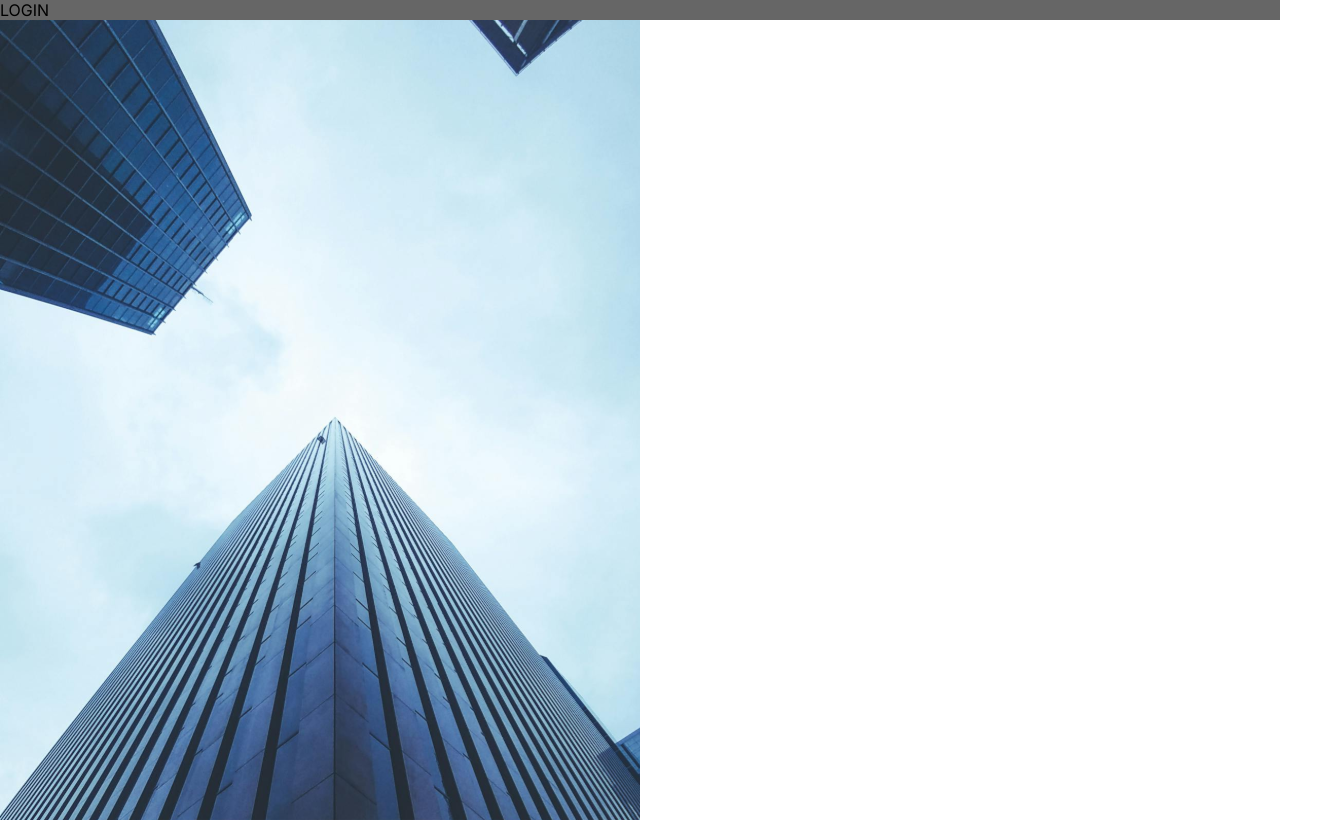
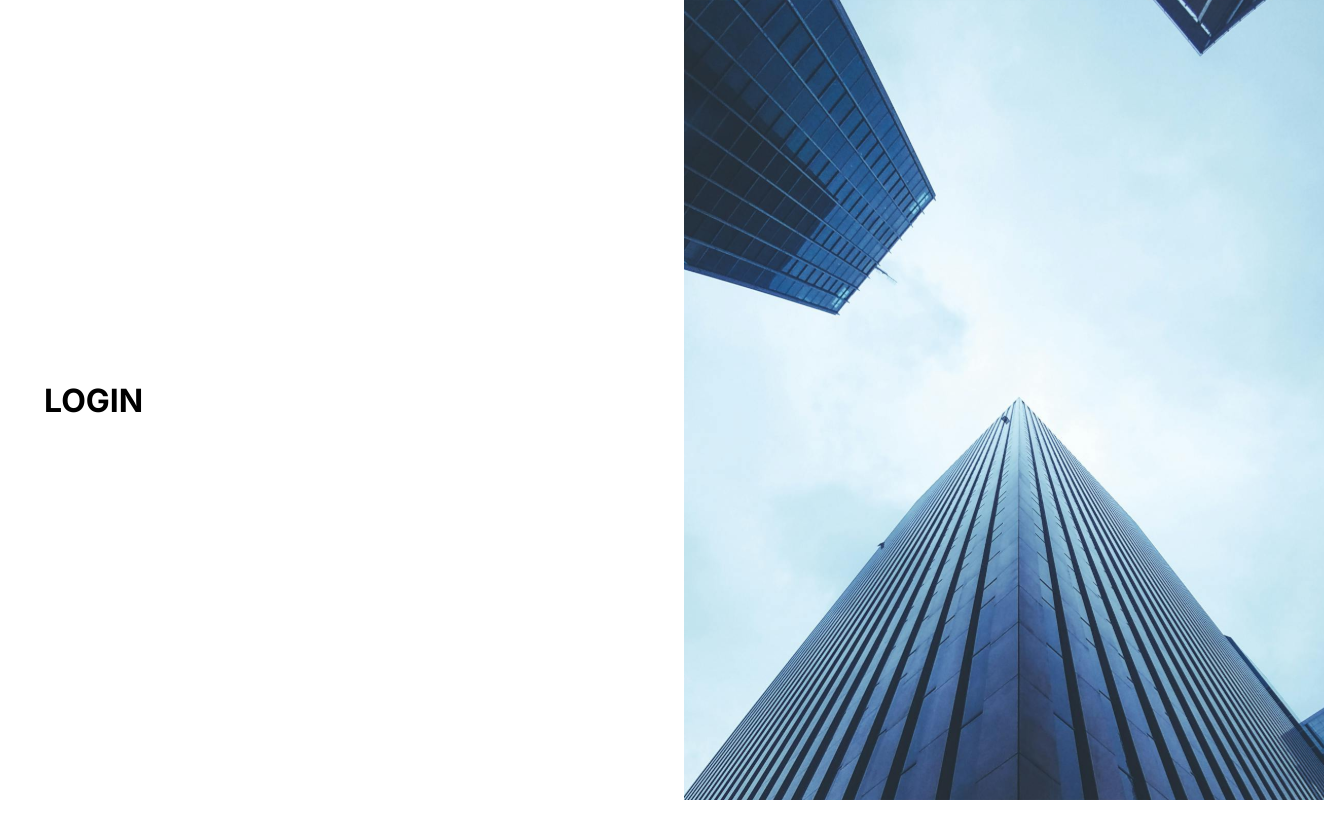
Before and after one commit to yuribalboa/sales-dashboard, a React (Vite) app: page / in a window 1280 px wide. Shown: the whole page, 1324 px wide, since content can reach past the window. Built offline with nearby package versions, Linux system fonts and the light colour scheme.

Commit message:
Material-UI-Insert

```diff
--- a/package.json
+++ b/package.json
@@ -10,6 +10,9 @@
     "preview": "vite preview"
   },
   "dependencies": {
+    "@emotion/react": "^11.13.3",
+    "@emotion/styled": "^11.13.0",
+    "@mui/material": "^6.1.4",
     "@types/styled-components": "^5.1.34",
     "react": "^18.3.1",
     "react-dom": "^18.3.1",
--- /dev/null
+++ b/src/components/BannerImage.tsx
@@ -0,0 +1,8 @@
+import styled from 'styled-components'
+
+export const BannerImage = styled.div`
+  background-image: url(/login-image.svg);
+  background-size: cover;
+  height: 100vh;
+  width: 50vw;
+`
--- /dev/null
+++ b/src/components/index.ts
@@ -0,0 +1 @@
+export * from './BannerImage'
--- a/src/pages/Login.tsx
+++ b/src/pages/Login.tsx
@@ -1,20 +1,29 @@
-import styled from 'styled-components'
+import { Box, Container, Grid } from '@mui/material'
+import { BannerImage } from '@/components'
 
-const LoginArea = styled.div`
-  background: #666;
-`
-
-const LoginImage = styled.div`
-  background-image: url(/login-image.svg);
-  background-size: cover;
-  height: 100vh;
-  width: 50vw;
-`
 function Login() {
   return (
     <>
-      <LoginArea>LOGIN</LoginArea>
-      <LoginImage />
+      <Box>
+        <Grid container>
+          <Grid
+            item
+            xs={12}
+            sm={6}
+            sx={{ alignItems: 'center', display: 'flex', height: '100vh' }}
+          >
+            <Container maxWidth="sm">
+              <h1>LOGIN</h1>
+            </Container>
+          </Grid>
+
+          <Grid item sm={6} sx={{ display: { xs: 'none', sm: 'block' } }}>
+            <Container maxWidth="sm">
+              <BannerImage />
+            </Container>
+          </Grid>
+        </Grid>
+      </Box>
     </>
   )
 }
--- a/src/pages/Registration.tsx
+++ b/src/pages/Registration.tsx
@@ -1,20 +1,29 @@
-import styled from 'styled-components'
+import { Box, Container, Grid } from '@mui/material'
+import { BannerImage } from '@/components'
 
-const RegistrationArea = styled.div`
-  background: #333;
-`
-
-const RegistrationImage = styled.div`
-  background-image: url(/login-image.svg);
-  background-size: cover;
-  height: 100vh;
-  width: 50vw;
-`
 function Registration() {
   return (
     <>
-      <RegistrationArea>Registration</RegistrationArea>
-      <RegistrationImage />
+      <Box>
+        <Grid container>
+          <Grid
+            item
+            xs={12}
+            sm={6}
+            sx={{ alignItems: 'center', display: 'flex', height: '100vh' }}
+          >
+            <Container maxWidth="sm">
+              <h1>CADASTRO</h1>
+            </Container>
+          </Grid>
+
+          <Grid item sm={6} sx={{ display: { xs: 'none', sm: 'block' } }}>
+            <Container maxWidth="sm">
+              <BannerImage />
+            </Container>
+          </Grid>
+        </Grid>
+      </Box>
     </>
   )
 }
--- a/tsconfig.app.json
+++ b/tsconfig.app.json
@@ -7,7 +7,7 @@
     "skipLibCheck": true,
     "baseUrl": ".",
     "paths": {
-      "@*": ["src/*"]
+      "@/*": ["src/*"]
     },
 
     /* Bundler mode */
--- a/tsconfig.json
+++ b/tsconfig.json
@@ -2,7 +2,7 @@
   "compileOptions": {
     "baseUrl": ".",
     "paths": {
-      "@*": ["src/*"]
+      "@/*": ["src/*"]
     }
   },
   "files": [],
--- a/vite.config.ts
+++ b/vite.config.ts
@@ -5,9 +5,12 @@
 // https://vitejs.dev/config/
 export default defineConfig({
   plugins: [react()],
+  optimizeDeps: {
+    include: ['@emotion/styled'],
+  },
   resolve: {
     alias: {
-      '@': path.resolve(__dirname, './src')
-    }
-  }
+      '@': path.resolve(__dirname, './src'),
+    },
+  },
 })
```
Also changed, not shown: 1 other file (tests, documents, lock files or other folders).
